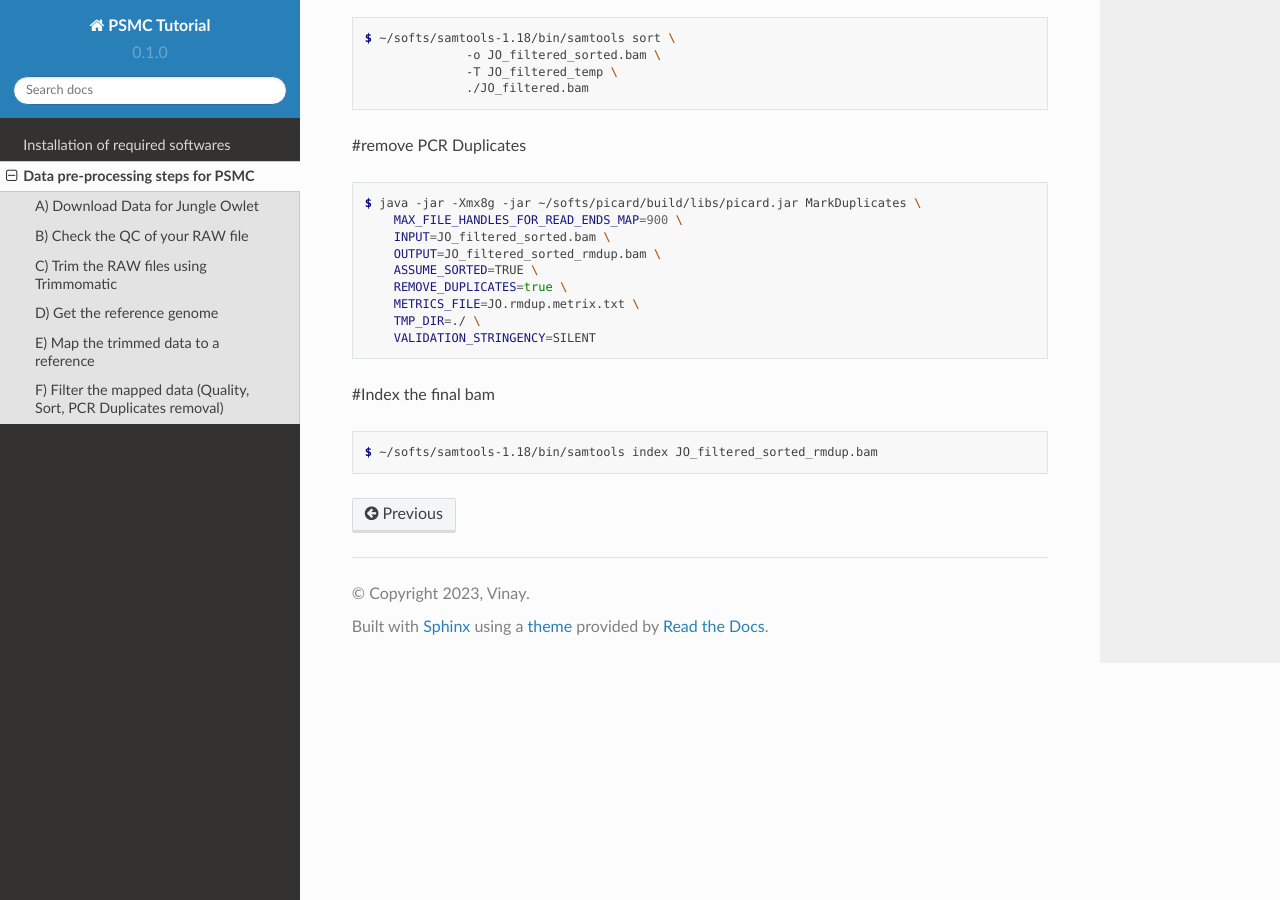
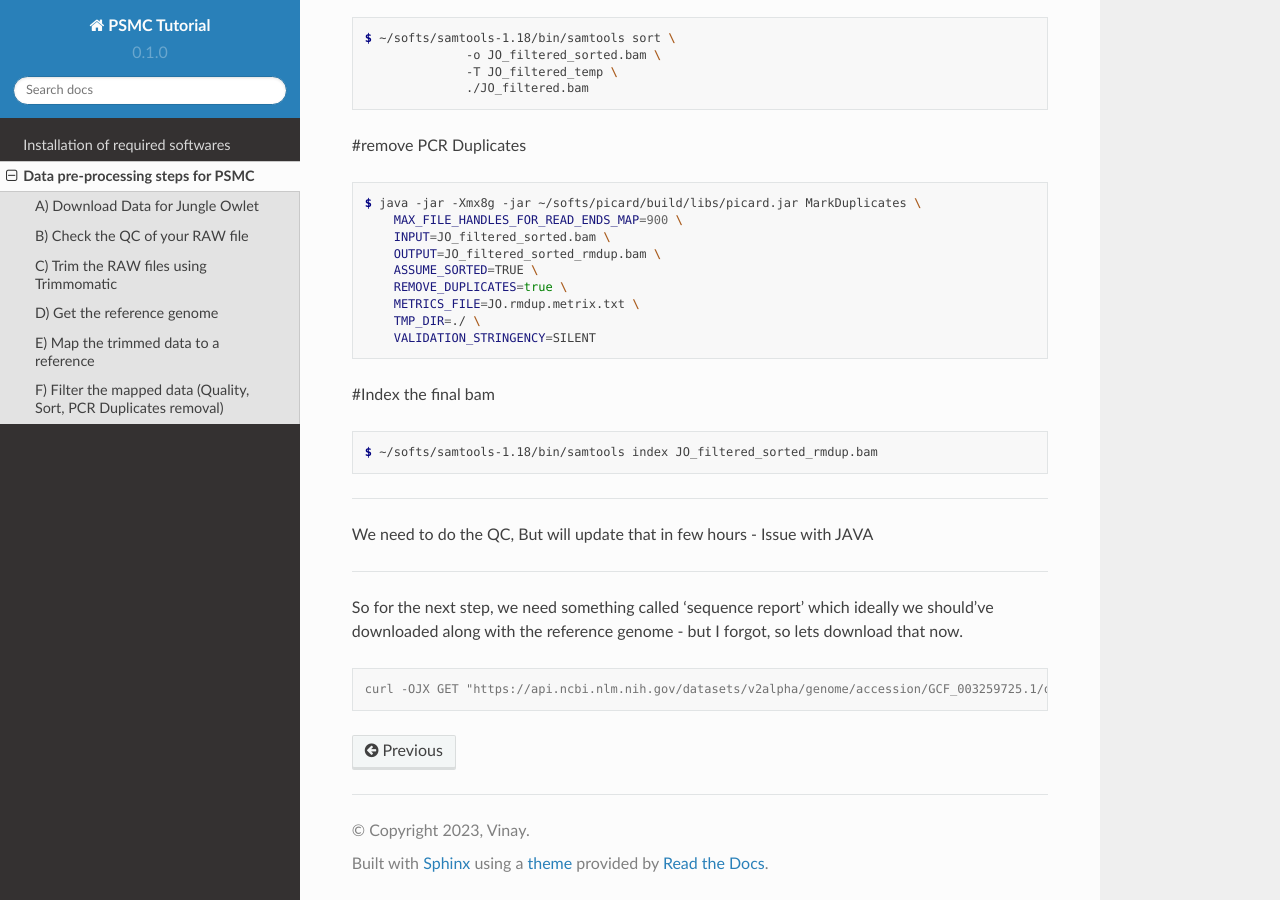
Before and after one commit to stachyris/PSMC_Tutorial-BirdLab, a Sphinx documentation site: the page built from docs/source/01_Data_Pre-Processing.rst, in a window 1280 px wide and 900 px high, scrolled down 3483 px. Built offline with Sphinx 7.4.7 and the Read the Docs theme 2.0.0, drawn with Linux system fonts in a browser that asks for light colours.

Commit message:
Sequence_report-01_Data_Pre-Processing.rst

```diff
--- a/docs/source/01_Data_Pre-Processing.rst
+++ b/docs/source/01_Data_Pre-Processing.rst
@@ -193,3 +193,15 @@ F) Filter the mapped data (Quality, Sort, PCR Duplicates removal)
 .. code-block:: console
 
  $ ~/softs/samtools-1.18/bin/samtools index JO_filtered_sorted_rmdup.bam
+
+---------------------------------------------------------------------------
+
+We need to do the QC, But will update that in few hours - Issue with JAVA
+
+--------------------------------------------------------------------------
+
+So for the next step, we need something called 'sequence report' which ideally we should've downloaded along with the reference genome - but I forgot, so lets download that now.
+
+.. code-block:: console
+
+ curl -OJX GET "https://api.ncbi.nlm.nih.gov/datasets/v2alpha/genome/accession/GCF_003259725.1/download?include_annotation_type=SEQUENCE_REPORT&filename=GCF_003259725.1.zip" -H "Accept: application/zip"
```
